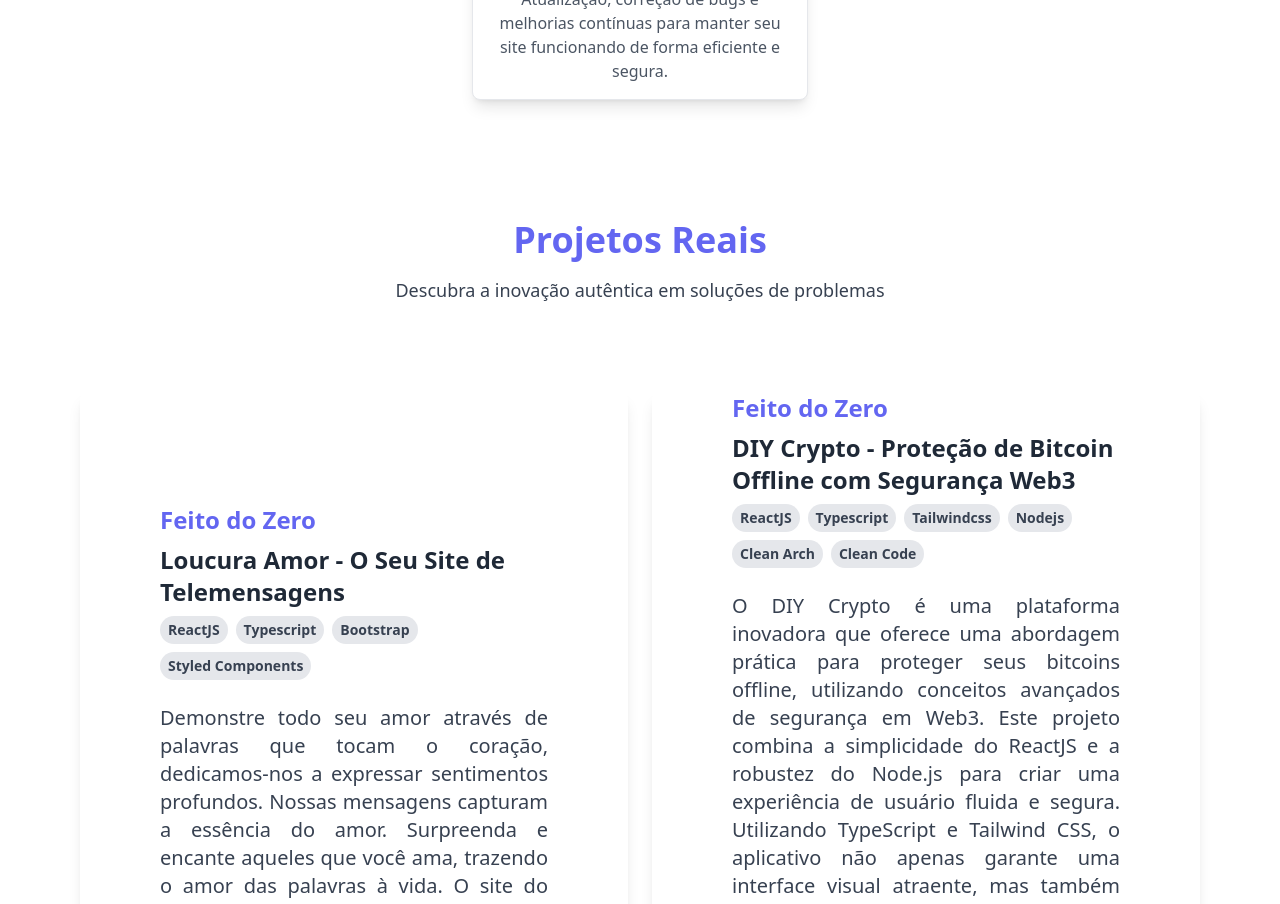
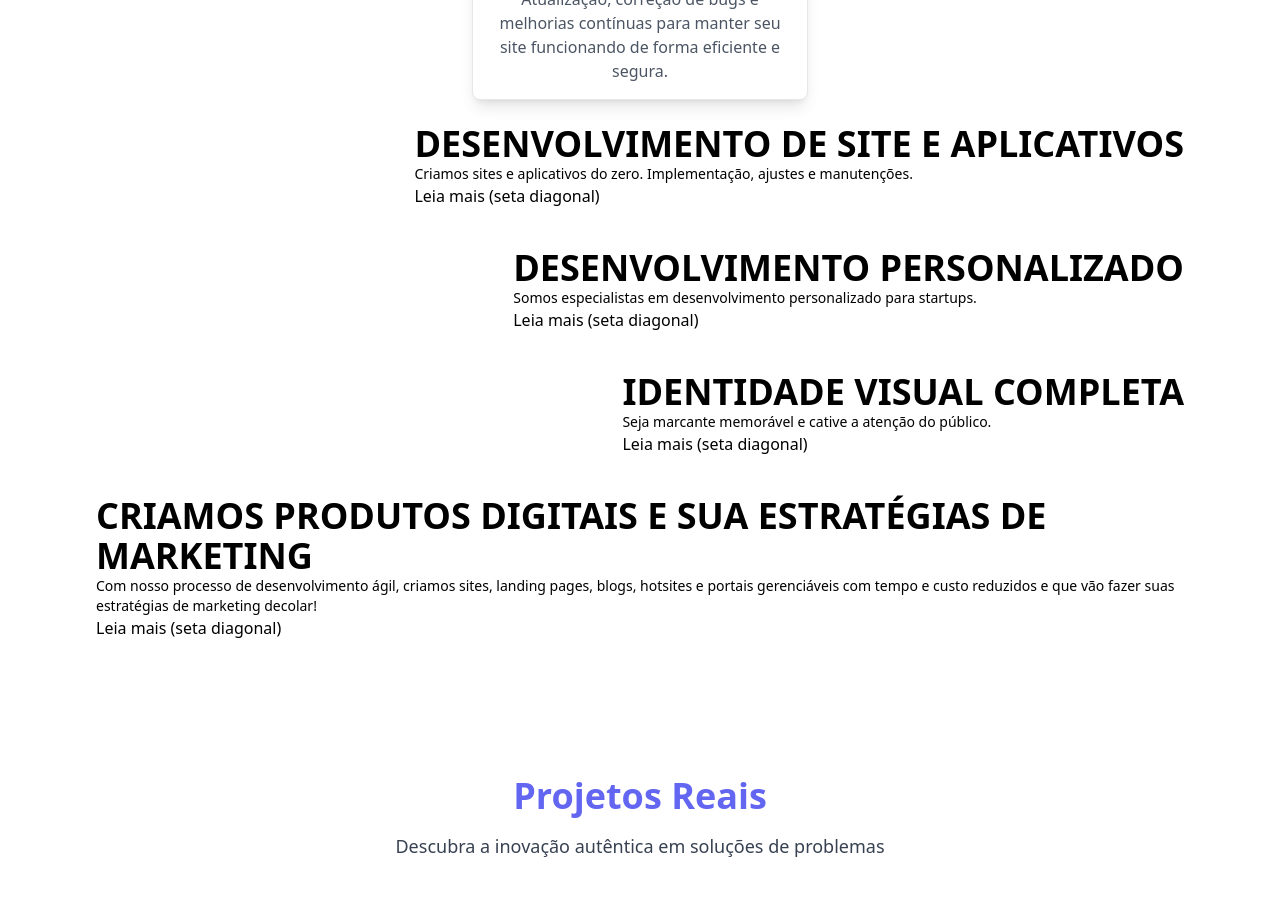
Before and after one commit to Hasty-DEV/hasty-website, a React (Vite) app: page / in a window 1280 px wide. Shown: the part 3140-4044 px from the top of the page. Built offline with nearby package versions, Linux system fonts and the light colour scheme.

Commit message:
Adicionado primeiras informações para nova aba de serviços

```diff
--- a/src/view/screens/partials/Services.tsx
+++ b/src/view/screens/partials/Services.tsx
@@ -1,4 +1,4 @@
-import { useTranslation } from 'react-i18next';
+import { useTranslation } from "react-i18next";
 import { TbWorldCode } from "react-icons/tb";
 import { IoRocket } from "react-icons/io5";
 import { CiSettings } from "react-icons/ci";
@@ -22,62 +22,103 @@ const Services = () => {
       id="services"
     >
       <span className="text-xl text-indigo-500 font-bold">
-        {t('services.subtitle')}
+        {t("services.subtitle")}
       </span>
-      <h2 className="text-3xl mb-6 font-bold">
-        {t('services.title')}
-      </h2>
+      <h2 className="text-3xl mb-6 font-bold">{t("services.title")}</h2>
       <div className="w-full flex flex-wrap justify-center">
         <Card
           icon={<TbWorldCode />}
-          title={t('services.cards.0.title')}
-          description={t('services.cards.0.description')}
+          title={t("services.cards.0.title")}
+          description={t("services.cards.0.description")}
         />
         <Card
           icon={<IoRocket />}
-          title={t('services.cards.1.title')}
-          description={t('services.cards.1.description')}
+          title={t("services.cards.1.title")}
+          description={t("services.cards.1.description")}
         />
         <Card
           icon={<CiSettings />}
-          title={t('services.cards.2.title')}
-          description={t('services.cards.2.description')}
+          title={t("services.cards.2.title")}
+          description={t("services.cards.2.description")}
         />
         <Card
           icon={<MdSupportAgent />}
-          title={t('services.cards.3.title')}
-          description={t('services.cards.3.description')}
+          title={t("services.cards.3.title")}
+          description={t("services.cards.3.description")}
         />
         <Card
           icon={<FaSearch />}
-          title={t('services.cards.4.title')}
-          description={t('services.cards.4.description')}
+          title={t("services.cards.4.title")}
+          description={t("services.cards.4.description")}
         />
         <Card
           icon={<FaCog />}
-          title={t('services.cards.5.title')}
-          description={t('services.cards.5.description')}
+          title={t("services.cards.5.title")}
+          description={t("services.cards.5.description")}
         />
         <Card
           icon={<FaCode />}
-          title={t('services.cards.6.title')}
-          description={t('services.cards.6.description')}
+          title={t("services.cards.6.title")}
+          description={t("services.cards.6.description")}
         />
         <Card
           icon={<FaDesktop />}
-          title={t('services.cards.7.title')}
-          description={t('services.cards.7.description')}
+          title={t("services.cards.7.title")}
+          description={t("services.cards.7.description")}
         />
         <Card
           icon={<FaMobileAlt />}
-          title={t('services.cards.8.title')}
-          description={t('services.cards.8.description')}
+          title={t("services.cards.8.title")}
+          description={t("services.cards.8.description")}
         />
         <Card
           icon={<FaTools />}
-          title={t('services.cards.9.title')}
-          description={t('services.cards.9.description')}
+          title={t("services.cards.9.title")}
+          description={t("services.cards.9.description")}
         />
+      </div>
+
+      <div className="mb-6 pb-4 shadow-bottom">
+        <h1 className="font-bold text-4xl text-left">
+          DESENVOLVIMENTO DE SITE E APLICATIVOS
+        </h1>
+        <h4 className="text-left text-sm">
+          Criamos sites e aplicativos do zero. Implementação, ajustes e
+          manutenções.
+        </h4>
+        <p className="text-left">Leia mais (seta diagonal)</p>
+      </div>
+
+      <div className="mb-6 pb-4 shadow-bottom">
+        <h1 className="font-bold text-4xl text-left">
+          DESENVOLVIMENTO PERSONALIZADO
+        </h1>
+        <h4 className="text-left text-sm">
+          Somos especialistas em desenvolvimento personalizado para startups.
+        </h4>
+        <p className="text-left">Leia mais (seta diagonal)</p>
+      </div>
+
+      <div className="mb-6 pb-4 shadow-bottom">
+        <h1 className="font-bold text-4xl text-left">
+          IDENTIDADE VISUAL COMPLETA
+        </h1>
+        <h4 className="text-left text-sm">
+          Seja marcante memorável e cative a atenção do público.
+        </h4>
+        <p className="text-left">Leia mais (seta diagonal)</p>
+      </div>
+
+      <div className="mb-6 pb-4 shadow-bottom">
+        <h1 className="font-bold text-4xl text-left">
+          CRIAMOS PRODUTOS DIGITAIS E SUA ESTRATÉGIAS DE MARKETING
+        </h1>
+        <h4 className="text-left whitespace-pre-line text-sm">
+          Com nosso processo de desenvolvimento ágil, criamos sites, landing
+          pages, blogs, hotsites e portais gerenciáveis com tempo e custo
+          reduzidos e que vão fazer suas estratégias de marketing decolar!
+        </h4>
+        <p className="text-left">Leia mais (seta diagonal)</p>
       </div>
     </section>
   );
```
